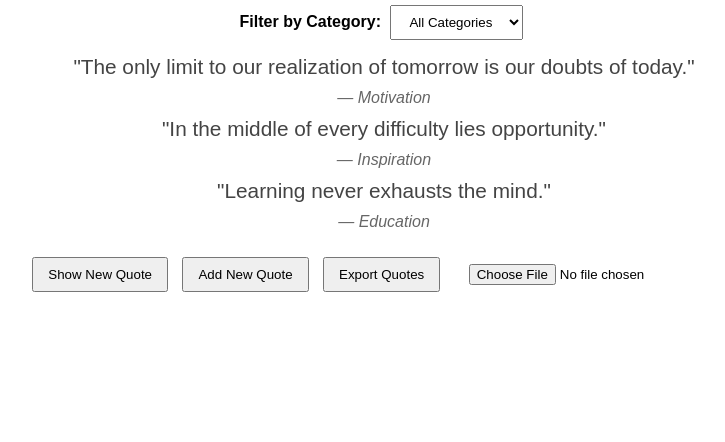
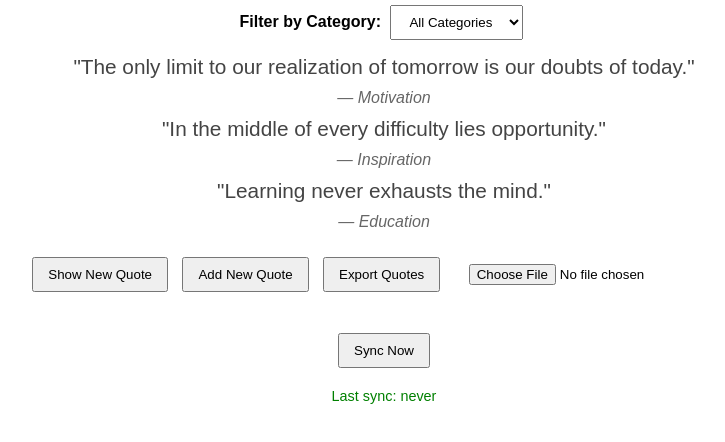
Before and after one commit to amineazzouzi24/alx_fe_javascript, a plain HTML site: page dom-manipulation/index.html in a window 1280 px wide. Shown: the part 98-540 px from the top of the page, without its empty margins (256-981 px from the left). Drawn offline with Linux system fonts and the light colour scheme.

Commit message:
index.html
Added sync functionality and status display.

```diff
--- a/dom-manipulation/index.html
+++ b/dom-manipulation/index.html
@@ -1,32 +1,28 @@
 <!DOCTYPE html>
 <html lang="en">
 <head>
-  <meta charset="UTF-8">
-  <title>Dynamic Quote Generator</title>
+  <meta charset="UTF-8" />
+  <title>Dynamic Quote Generator with Sync</title>
   <style>
     body { font-family: Arial, sans-serif; text-align: center; margin: 40px; }
     h1 { color: #333; }
     button, select, input { margin: 5px; padding: 8px 14px; }
     .quote-text { font-size: 1.3em; margin: 10px 0; color: #444; }
     .quote-category { color: #666; font-style: italic; }
+    #sync-status { margin-top: 15px; font-size: 0.9em; color: #008000; }
   </style>
 </head>
 <body>
   <h1>Dynamic Quote Generator</h1>
 
-  <!-- ✅ Category filter dropdown -->
   <label for="categoryFilter"><strong>Filter by Category:</strong></label>
   <select id="categoryFilter" onchange="filterQuote()">
     <option value="all">All Categories</option>
   </select>
 
-  <!-- ✅ Display quotes here -->
   <div id="quoteDisplay"></div>
-
-  <!-- Form container for adding new quotes -->
   <div id="form-container"></div>
 
-  <!-- Buttons -->
   <div style="margin-top:20px;">
     <button id="newQuote">Show New Quote</button>
     <button id="add-btn">Add New Quote</button>
@@ -34,6 +30,12 @@
     <input type="file" id="importFile" accept=".json" onchange="importFromJsonFile(event)" />
   </div>
 
+  <!-- ✅ Sync controls -->
+  <div style="margin-top: 30px;">
+    <button id="sync-btn">Sync Now</button>
+    <p id="sync-status">Last sync: never</p>
+  </div>
+
   <script src="script.js"></script>
 </body>
 </html>
```
